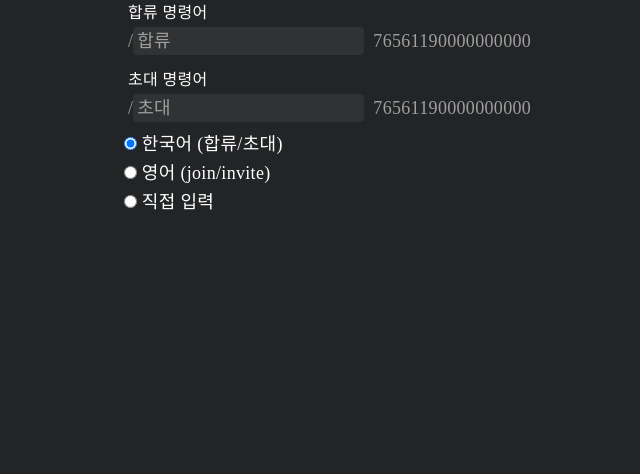
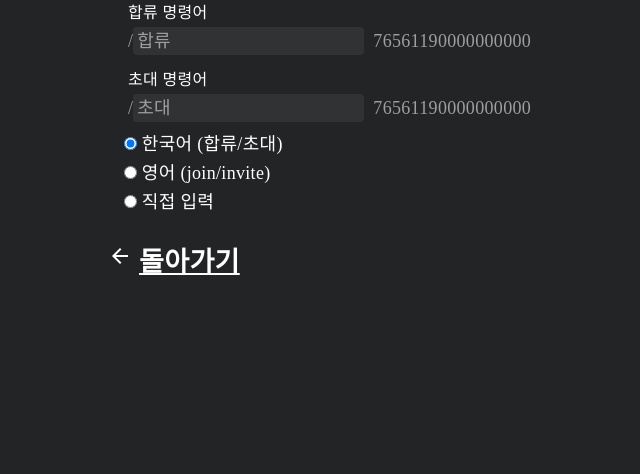
Before and after one commit to krepe-suZette/dega.kr, a Flask app: page /setting in a window 1280 px wide. Shown: the part 272-746 px from the top of the page, without its empty margins (20-660 px from the left). Run offline with Flask 2, Linux system fonts and the light colour scheme; parts of the project's set-up code (start-up, migrations or seed data) failed here and were passed over; some web fonts are replaced.

Commit message:
:sparkles: Add backward link at /setting

```diff
--- a/templates/setting.html
+++ b/templates/setting.html
@@ -38,6 +38,8 @@
     <label><input type="radio" name="lang" value="" onchange="enableCmdBox();"> 직접 입력</label>
   </div>
 
+  <h2><i class="material-icons" data-icon="arrow_back"></i> <a onclick="window.history.back();" class="url">돌아가기</a></h2>
+
 
 </article>
 {% endblock %}
```
